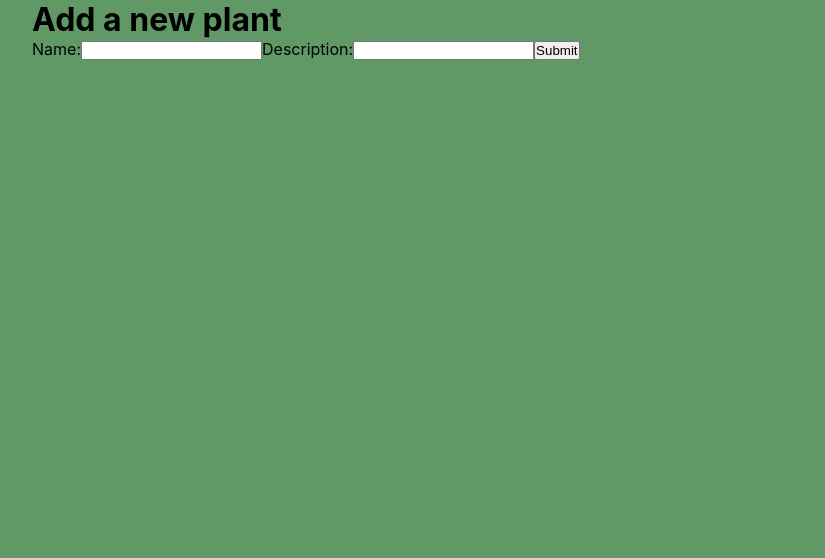
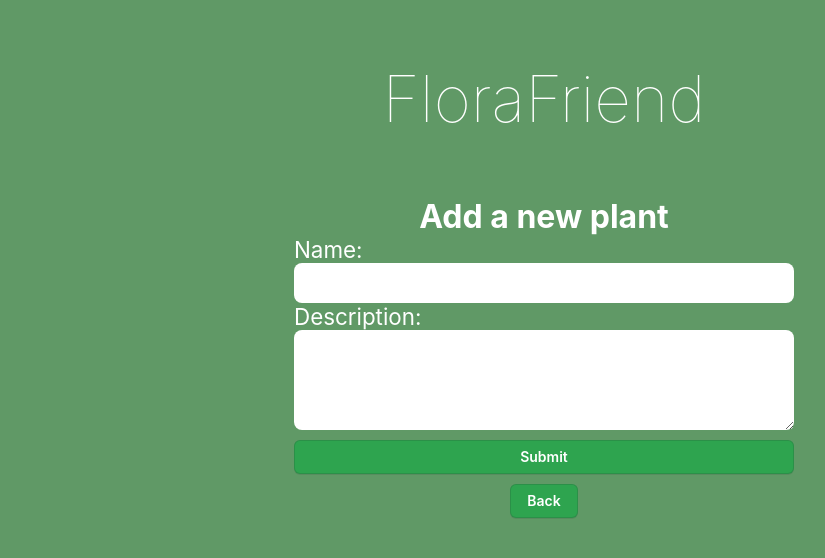
Before and after one commit to JoseAntonio5/FloraFriendApp, a React (Create React App) app in the folder frontend/: page /new-plant in a window 1280 px wide. Shown: the top 558 px of the page, without its empty margins (96-921 px from the left). Built offline with nearby package versions, Linux system fonts and the light colour scheme.

Commit message:
basic style to new plant form

```diff
--- a/frontend/src/App.css
+++ b/frontend/src/App.css
@@ -80,14 +80,6 @@ body {
 .Dashboard-new-btn:hover {
   box-shadow: rgba(39, 174, 96, .2) 0 6px 12px;
 }
-
-/* @media (min-width: 900px) {
-    .Dashboard-content { grid-template-columns: repeat(3, 1fr); }
-  }
-
-@media (min-width: 600px) {
-    .Dashboard-content { grid-template-columns: repeat(2, 1fr); }
-} */
 
 /* CARD COMPONENT */
 
@@ -179,3 +171,49 @@ body {
 .PlantDetails > p {
     margin: 60px;
 }
+
+/* NEW PLANT FORM */
+
+.NewPlantForm {
+  display: flex;
+  flex-direction: column;
+  justify-content: center;
+  align-items: center;
+
+  color: white;
+}
+
+.NewPlantForm-form > form {
+  width: 500px;
+  display: flex;
+  flex-direction: column;
+
+  margin-bottom: 10px;
+
+  font-size: 1.4rem;
+
+  border: none;
+  outline: none;
+}
+
+.NewPlantForm-form > form > input {
+  height: 40px;
+  font-size: 30px;
+
+  padding-left: 5px;
+
+  border: none;
+  border-radius: 8px;
+  outline: none;
+}
+
+.NewPlantForm-form > form > textarea {
+  min-height: 100px;
+
+  padding-left: 5px;
+  margin-bottom: 10px;
+
+  border: none;
+  border-radius: 8px;
+  outline: none;
+}
--- a/frontend/src/components/NewPlantForm.js
+++ b/frontend/src/components/NewPlantForm.js
@@ -2,6 +2,7 @@ import React from 'react'
 import { useState } from 'react'
 import { useNavigate } from 'react-router-dom'
 import axios from 'axios'
+import Header from './Header'
 
 function NewPlantForm() {
 
@@ -40,18 +41,27 @@ function NewPlantForm() {
     }
   }
 
+  const goBack = () => {
+    navigate(-1);
+  }
+
   return (
     <div className='NewPlantForm'>
+      <Header />
       <h1>Add a new plant</h1>
-      <form onSubmit={handleSubmit}>
-        <label>Name:</label>
-        <input type="text" value={name} onChange={handleNameChange} />
 
-        <label>Description:</label>
-        <input type="text" value={description} onChange={handleDescriptionChange} />
+      <div className='NewPlantForm-form'>
+        <form onSubmit={handleSubmit}>
+          <label>Name:</label>
+          <input type="text" value={name} onChange={handleNameChange} />
 
-        <button>Submit</button>
-      </form>
+          <label>Description:</label>
+          <textarea value={description} onChange={handleDescriptionChange}></textarea>
+
+          <button className="Card-btn">Submit</button>
+        </form>
+      </div>
+      <button className="Card-btn" onClick={goBack}>Back</button>
     </div>
   )
 }
```
